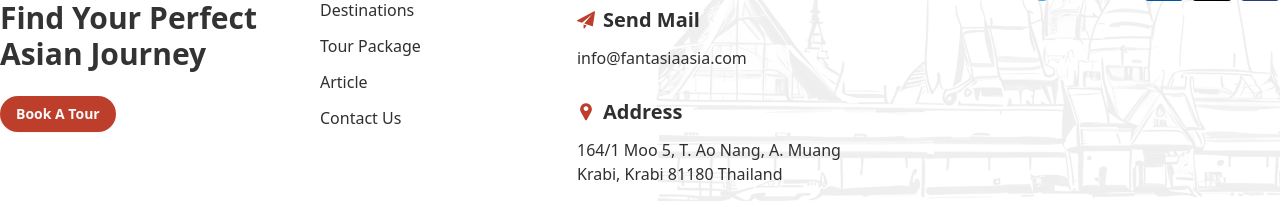
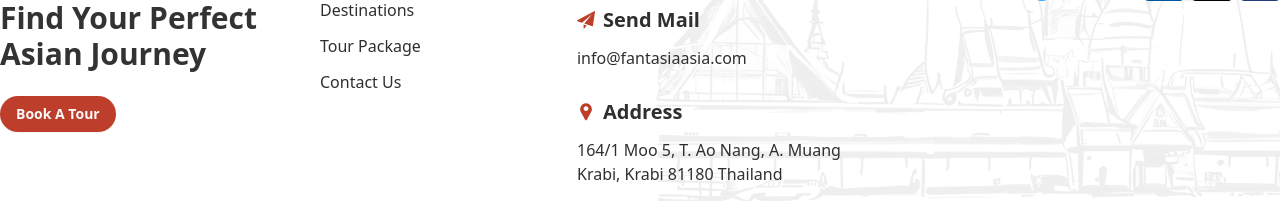
Before and after one commit to RachaponKjr/fatasiaasia, a Next.js app: page /forgotpassword in a window 1280 px wide. Shown: the part 1065-1266 px from the top of the page. Built offline with nearby package versions, Linux system fonts and the light colour scheme.

Commit message:
Remove Article from footer quick links

```diff
--- a/components/footer.tsx
+++ b/components/footer.tsx
@@ -49,9 +49,7 @@ const Footer = () => {
               <li>
                 <Link href="/tours">Tour Package</Link>
               </li>
-              <li>
-                <Link href="#">Article</Link>
-              </li>
+
               <li>
                 <Link href="/contact">Contact Us</Link>
               </li>
```
